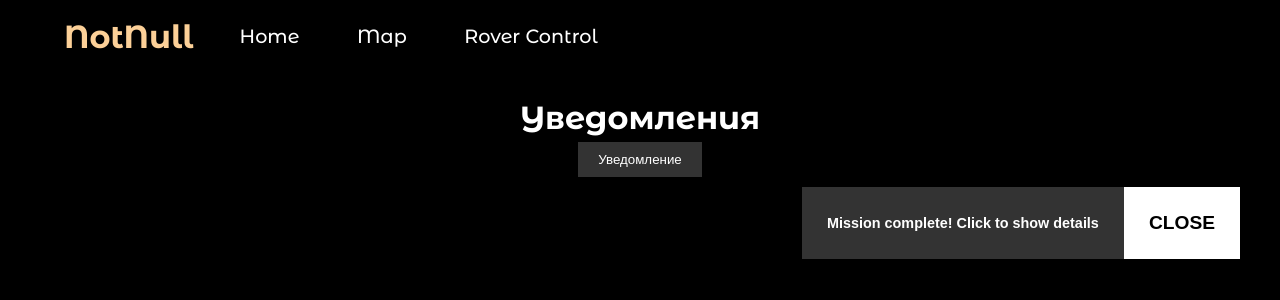
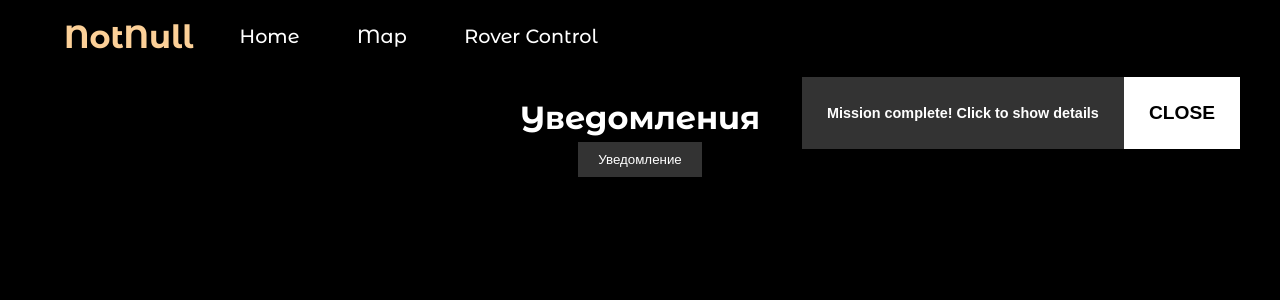
Before and after one commit to Tifftal/MarsRoverControlCenter, a React (Vite) app in the folder MarsRover/: page /notification in a window 1280 px wide. Both pictures are taken after a click on the button "Уведомление". Shown: the top 300 px of the page. Built offline with nearby package versions, Linux system fonts and the light colour scheme.

Commit message:
notifications update

```diff
--- a/MarsRover/src/widgets/Notification/Notification.css
+++ b/MarsRover/src/widgets/Notification/Notification.css
@@ -14,7 +14,7 @@
     align-items: center;
     background-color: #333;
     position: absolute;
-    top: 0px;
+    top: -110px;
     right: 10px;
 }
 
--- a/MarsRover/src/widgets/Notification/Notification.jsx
+++ b/MarsRover/src/widgets/Notification/Notification.jsx
@@ -12,15 +12,15 @@ function Notification({ message, onDelete }) {
         }, 300);
     };
 
-    useEffect(() => {
-        if (!isClosing) {
-            const timeoutId = setTimeout(closeNotification, 5000);
+    // useEffect(() => {
+    //     if (!isClosing) {
+    //         const timeoutId = setTimeout(closeNotification, 5000);
 
-            return () => {
-                clearTimeout(timeoutId);
-            };
-        }
-    }, [isClosing]);
+    //         return () => {
+    //             clearTimeout(timeoutId);
+    //         };
+    //     }
+    // }, [isClosing]);
 
     const [isOpen, setIsOpen] = useState(false);
 
```
